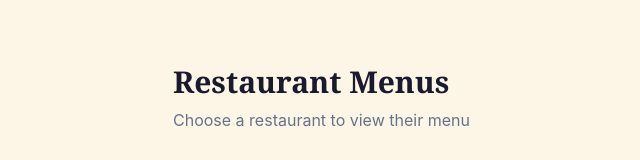
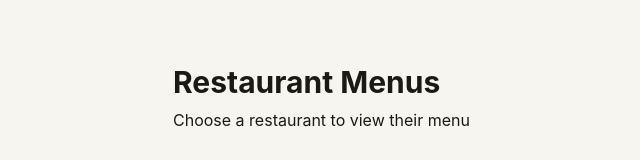
Before and after one commit to Georgesa98/restaurant-menu, a Next.js app: page / in a window 1280 px wide. Shown: the top 160 px of the page, without its empty margins (147-787 px from the left). Built offline with nearby package versions, Linux system fonts and the light colour scheme; no server answers; the database is empty.

Commit message:
define 3 brand colors theme (chili, juniper, amber)

```diff
--- a/app/globals.css
+++ b/app/globals.css
@@ -1,32 +1,66 @@
 @import "tailwindcss";
 
+@theme {
+  --color-primary: #C8412F;
+  --color-primary-foreground: #FFFFFF;
+  --color-secondary: #1D3D3B;
+  --color-secondary-foreground: #F5F2EB;
+  --color-accent: #DFAA4A;
+  --color-accent-foreground: #1C1814;
+  --color-background: #F7F5F0;
+  --color-foreground: #1C1814;
+  --color-card: #FFFFFF;
+  --color-card-foreground: #1C1814;
+  --color-popover: #FFFFFF;
+  --color-popover-foreground: #1C1814;
+  --color-muted: #EFECE5;
+  --color-muted-foreground: #8C7F72;
+  --color-border: #E5E0D6;
+  --color-input: #E5E0D6;
+  --color-ring: #C8412F;
+  --color-destructive: #B33A2A;
+  --color-destructive-foreground: #FFFFFF;
+  --color-sidebar: #141514;
+  --color-sidebar-foreground: #EDE8DE;
+  --color-sidebar-border: #2A2C2A;
+  --color-amber: #DFAA4A;
+  --color-amber-foreground: #1C1814;
+  --font-sans: "Inter", system-ui, sans-serif;
+  --font-heading: "Inter", system-ui, sans-serif;
+}
+
 :root {
-  --primary: #e74c3c;
-  --secondary: #2c3e50;
-  --accent: #f39c12;
-  --bg: #fdf5e6;
-  --surface: #ffffff;
-  --text: #1a1a2e;
-  --text-muted: #64748b;
-  --font-heading: Georgia, serif;
-  --font-body: "Inter", system-ui, sans-serif;
-  --radius-sm: 4px;
-  --radius-md: 8px;
-  --radius-lg: 16px;
-  --shadow: 0 2px 8px rgba(0, 0, 0, 0.08);
-  --card-bg: var(--surface);
-  --card-border: none;
-  --menu-grid: 1fr;
-  --space: 16px;
+  --primary: #C8412F;
+  --primary-foreground: #FFFFFF;
+  --secondary: #1D3D3B;
+  --secondary-foreground: #F5F2EB;
+  --accent: #DFAA4A;
+  --accent-foreground: #1C1814;
+  --background: #F7F5F0;
+  --foreground: #1C1814;
+  --card: #FFFFFF;
+  --card-foreground: #1C1814;
+  --popover: #FFFFFF;
+  --popover-foreground: #1C1814;
+  --muted: #EFECE5;
+  --muted-foreground: #8C7F72;
+  --border: #E5E0D6;
+  --input: #E5E0D6;
+  --ring: #C8412F;
+  --destructive: #B33A2A;
+  --destructive-foreground: #FFFFFF;
+  --sidebar: #141514;
+  --sidebar-foreground: #EDE8DE;
+  --sidebar-border: #2A2C2A;
+  --radius-sm: 0.375rem;
+  --radius-md: 0.5rem;
+  --radius-lg: 0.75rem;
+  --radius-xl: 1rem;
 }
 
 body {
-  font-family: var(--font-body);
-  background: var(--bg);
-  color: var(--text);
+  font-family: var(--font-body), "Inter", system-ui, sans-serif;
+  background: var(--background);
+  color: var(--foreground);
   margin: 0;
 }
-
-h1, h2, h3, h4 {
-  font-family: var(--font-heading);
-}
```
